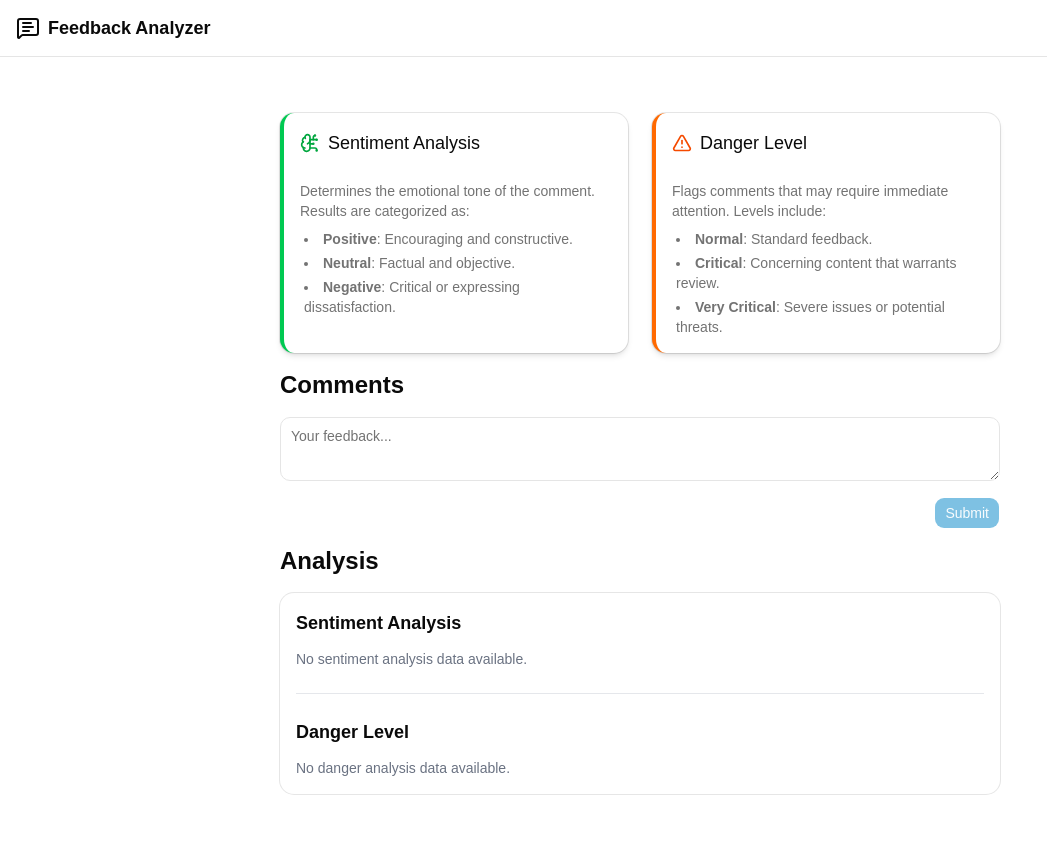
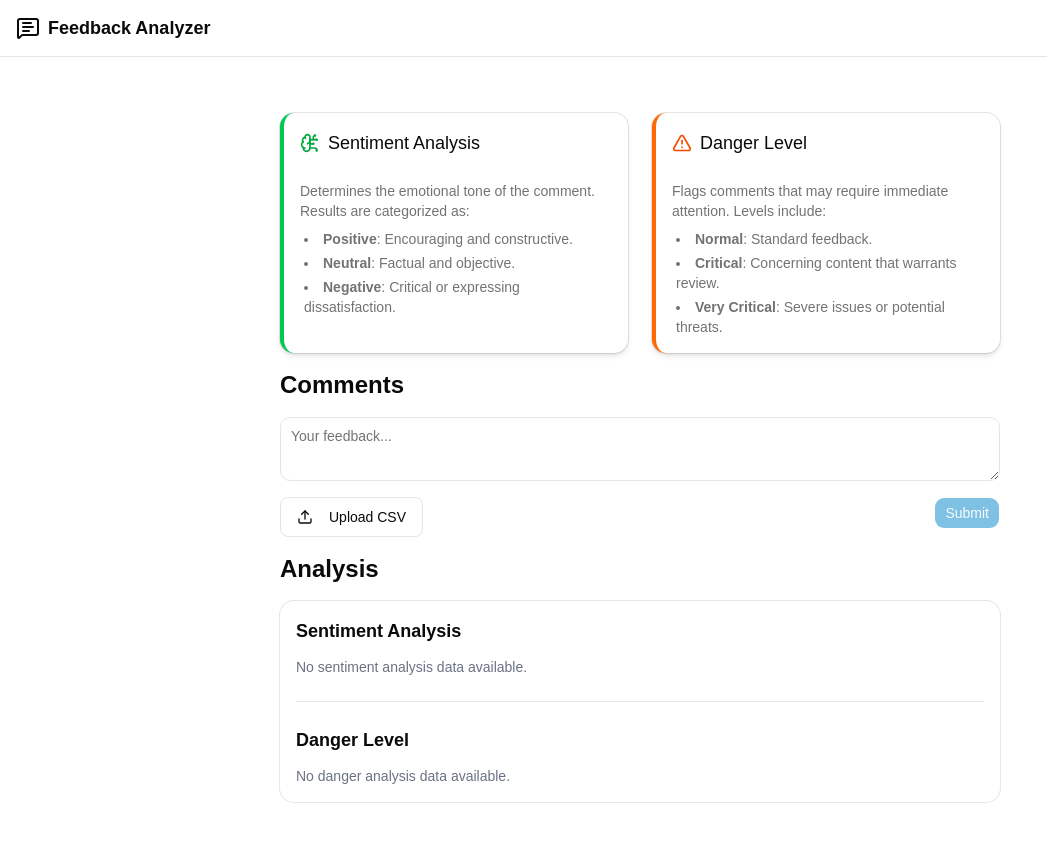
Before and after one commit to byandrev/faculty-evaluation-web, a React (Vite) app: page / in a window 1280 px wide. Shown: the top 842 px of the page, without its empty margins (0-1047 px from the left). Built offline with nearby package versions, Linux system fonts and the light colour scheme; no server answers.

Commit message:
feat: enhance Feedback component with CSV upload and loading state

```diff
--- a/src/components/Feedback.tsx
+++ b/src/components/Feedback.tsx
@@ -1,20 +1,45 @@
+import { Upload } from "lucide-react";
 import { useState } from "react";
 import { Button } from "./ui/button";
+import { Label } from "./ui/label";
 import { Textarea } from "./ui/textarea";
 
+import { useAnalysis } from "../hooks/useAnalysis";
 import analyzeComment from "../services/api/Analyze";
-import { useAnalysis } from "../hooks/useAnalysis";
+import uploadCsv from "../services/api/Upload";
 
 function Feedback() {
   const [comment, setComment] = useState("");
+  const [loading, setLoading] = useState(false);
 
   const { setAnalysisResults } = useAnalysis();
 
   const handleSubmit = () => {
-    analyzeComment(comment).then((response) => {
-      setAnalysisResults(response);
-    });
-  }
+    if (!comment.trim()) return;
+
+    setLoading(true);
+
+    analyzeComment(comment)
+      .then((response) => {
+        setAnalysisResults(response);
+      })
+      .finally(() => setLoading(false));
+  };
+
+  const handleFileUpload = (e: React.ChangeEvent<HTMLInputElement>) => {
+    const file = e.target.files?.[0];
+    if (!file) return;
+
+    setLoading(true);
+    uploadCsv(file)
+      .then((response) => {
+        setAnalysisResults(response);
+      })
+      .finally(() => {
+        setLoading(false);
+        e.target.value = "";
+      });
+  };
 
   return (
     <div>
@@ -26,13 +51,33 @@ function Feedback() {
         value={comment}
         placeholder="Your feedback..."
         onChange={(e) => setComment(e.target.value)}
+        disabled={loading}
       />
 
-      <div className="flex justify-end mt-4">
-        <Button
-          disabled={!comment.trim()}
-          onClick={handleSubmit}
-        >Submit</Button>
+      <div className="flex justify-between mt-4">
+        <div>
+          <input
+            type="file"
+            accept="application/csv"
+            id="csv-upload"
+            className="hidden"
+            onChange={handleFileUpload}
+            disabled={loading}
+          />
+          <Label
+            htmlFor="csv-upload"
+            className={`inline-flex items-center justify-center whitespace-nowrap rounded-md text-sm font-medium ring-offset-background transition-colors focus-visible:outline-none focus-visible:ring-2 focus-visible:ring-ring focus-visible:ring-offset-2 disabled:pointer-events-none disabled:opacity-50 border border-input bg-background hover:bg-accent hover:text-accent-foreground h-10 px-4 py-2 cursor-pointer ${
+              loading ? "opacity-50 pointer-events-none" : ""
+            }`}
+          >
+            <Upload className="mr-2 h-4 w-4" />
+            Upload CSV
+          </Label>
+        </div>
+
+        <Button disabled={!comment.trim() || loading} onClick={handleSubmit}>
+          {loading ? "Analyzing..." : "Submit"}
+        </Button>
       </div>
     </div>
   );
```
